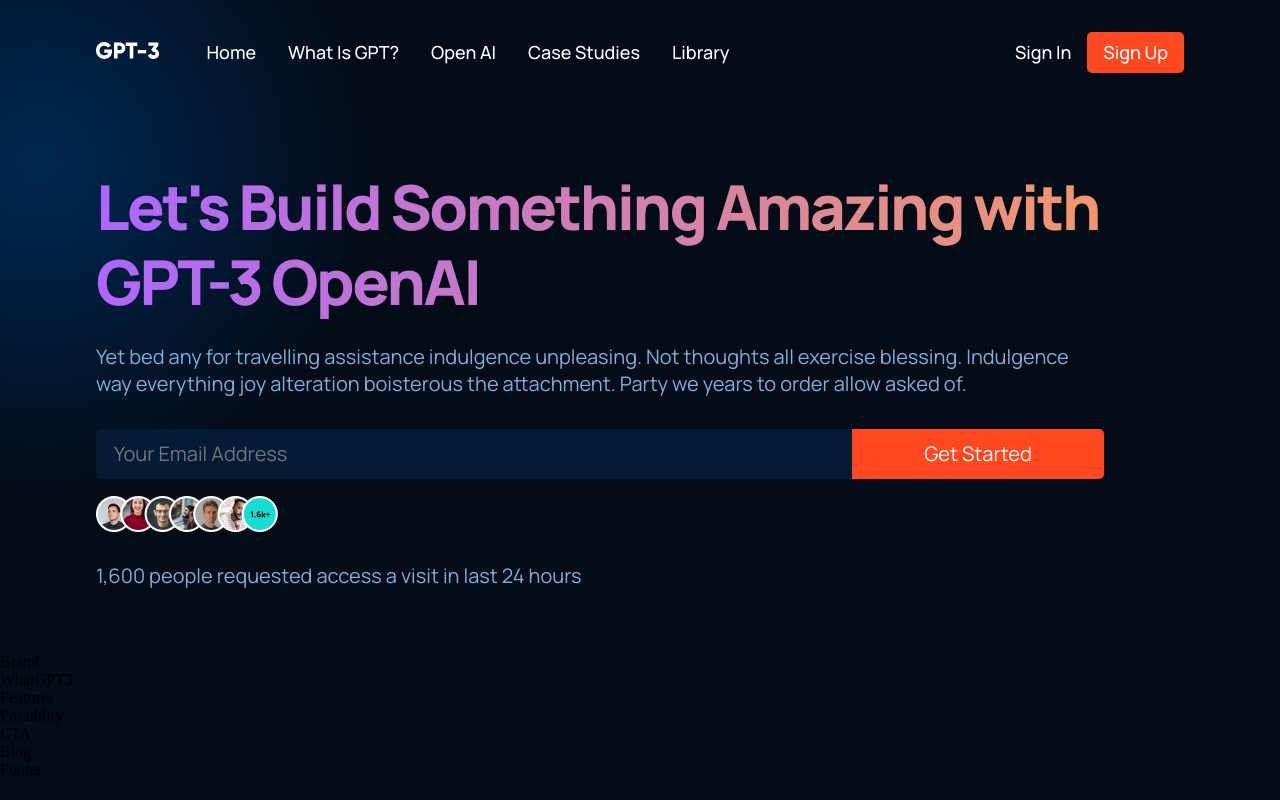
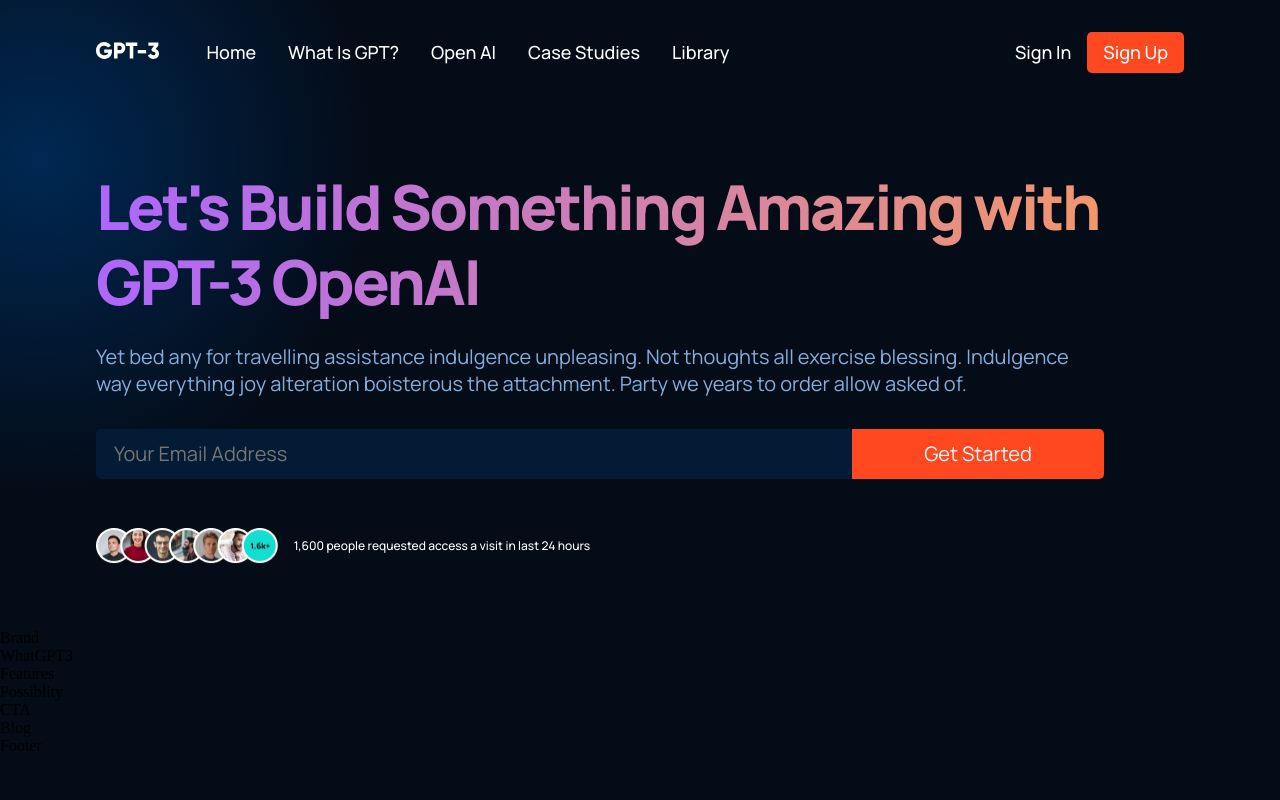
Before and after one commit to ShivanshuShekhar/GPT3-Responsive, a React (Create React App) app: page / in a window 1280 px wide. Built offline with nearby package versions, Linux system fonts and the light colour scheme.

Commit message:
Modified Image & Paragraph

```diff
--- a/src/containers/header/header.css
+++ b/src/containers/header/header.css
@@ -34,7 +34,6 @@
 .gpt3__header-content__input {
     width: 100%;
     margin: 2rem 0 1rem;
-
     display: flex;
 }
 
@@ -74,3 +73,27 @@
     border-top-right-radius: 5px;
     border-bottom-right-radius: 5px;
 }
+
+.gpt3__header-content__people {
+    width: 100%;
+    display: flex;
+    justify-content: flex-start;
+    align-items: center;
+
+    margin-top: 2rem;
+}
+
+.gpt3__header-content__people img {
+    width: 181.79px;
+    height: 38px;
+}
+
+.gpt3__header-content__people p {
+    margin: 0 0 0 1rem;
+    font-family: var(--font-family);
+    font-weight: 500;
+    font-size: 12px;
+    line-height: 38px;
+    color: #ffffff;
+    text-align: center;
+}
```
